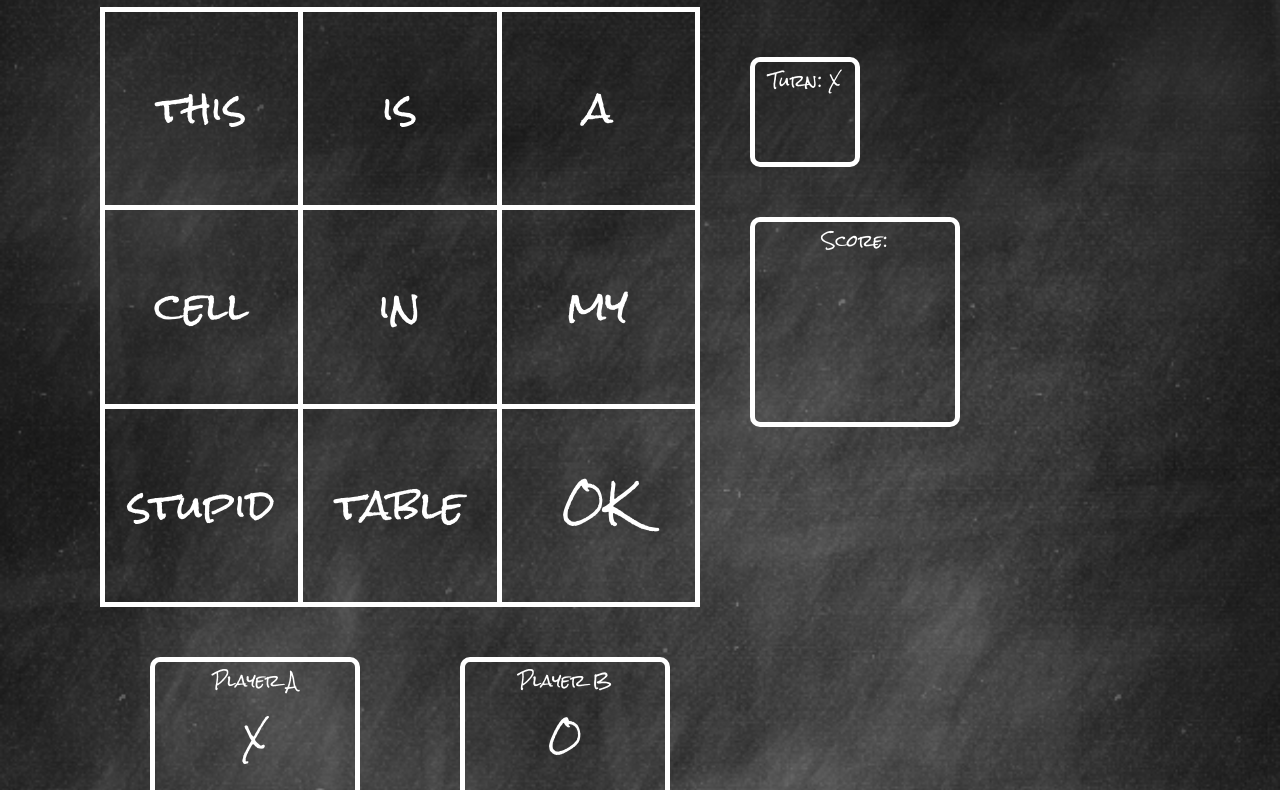
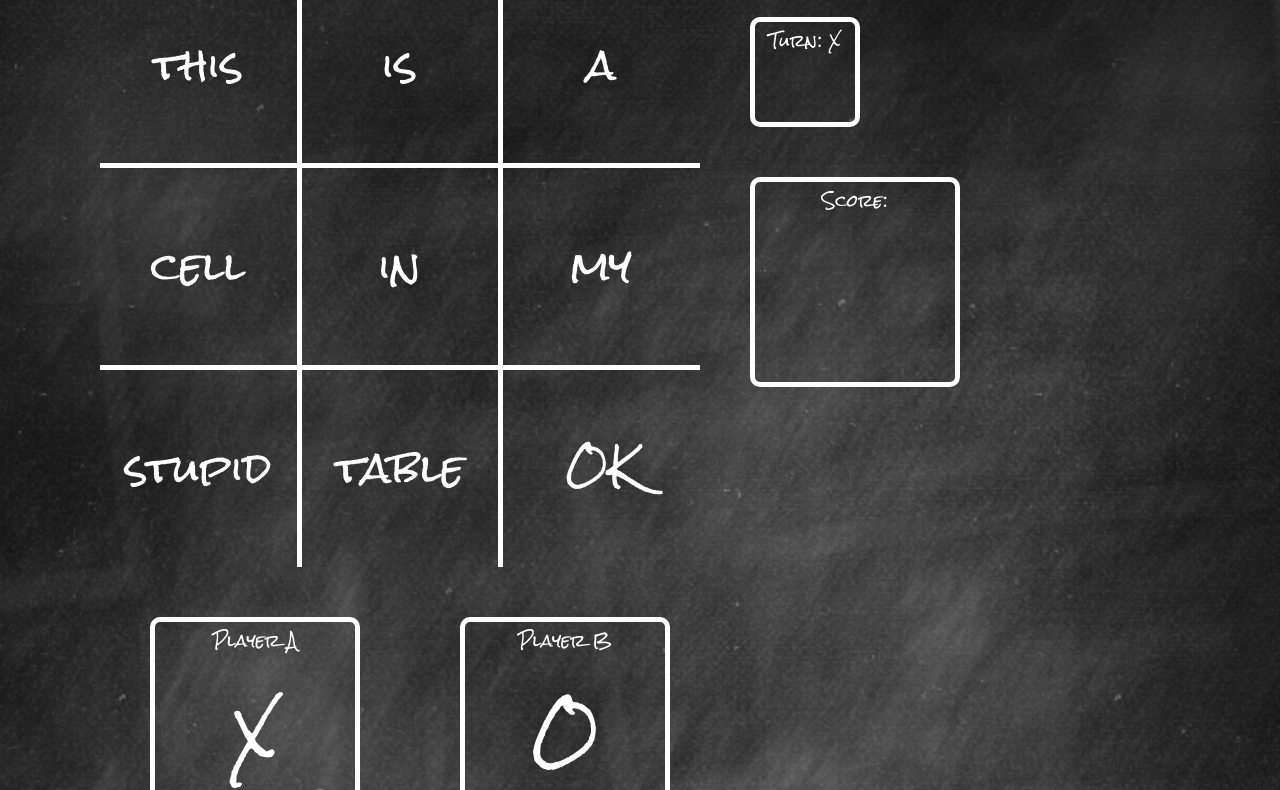
Before and after one commit to raq929/tic-tac-toe, a plain HTML site: page index.html in a window 1280 px wide. Shown: the part 113-903 px from the top of the page. Drawn offline with Linux system fonts and the light colour scheme; a web font is replaced by a local one.

Commit message:
finish syling of board squares

```diff
--- a/index.html
+++ b/index.html
@@ -2,12 +2,14 @@
 <html>
 <head>
   <title>Tic-tac-toe</title>
-  <link rel="stylesheet" type="text/css" href= "stylesheet.css">
-  <link href='https://fonts.googleapis.com/css?family=Rock+Salt' rel='stylesheet' type='text/css'>
+  <link rel='stylesheet' type='text/css' href='https://fonts.googleapis.com/css?family=Rock+Salt'>
+  <link rel='stylesheet' type='text/css' href= 'stylesheet.css'>
+  <link rel='stylesheet' type='text/css' href= 'squares.css'>
+
 </head>
 <body>
   <h1>Tic-tac-toe</h1>
-  <div class = 'board'>
+  <div class='board'>
     <table class='board'>
     <tr>
       <td class = 'square one'>this</td>
--- /dev/null
+++ b/squares.css
@@ -0,0 +1,55 @@
+.one {
+  border-top: 0;
+  border-right: 5px solid white;
+  border-bottom: 5px solid white;
+  border-left: 0;
+}
+
+.two {
+  border-top: 0;
+  border-right: 5px solid white;
+  border-bottom: 5px solid white;
+  border-left: 5px solid white;
+}
+
+.three {
+  border-top: 0;
+  border-right: 0;
+  border-bottom: 5px solid white;
+  border-left: 5px solid white;
+}
+
+.four {
+  border-top: 5px solid white;
+  border-right: 5px solid white;
+  border-bottom: 5px solid white;
+  border-left: 0;
+}
+
+.six {
+  border-top: 5px solid white;
+  border-right: 0;
+  border-bottom: 5px solid white;
+  border-left: 5px solid white;
+}
+
+.seven {
+  border-top: 5px solid white;
+  border-right: 5px solid white;
+  border-bottom: 0;
+  border-left: 0;
+}
+
+.eight{
+  border-top: 5px solid white;
+  border-right: 5px solid white;
+  border-bottom: 0;
+  border-left: 5px solid white;
+}
+
+.nine {
+  border-top: 5px solid white;
+  border-right: 0;
+  border-bottom: 0;
+  border-left: 5px solid white;
+}
--- a/stylesheet.css
+++ b/stylesheet.css
@@ -1,6 +1,6 @@
 @font-face {
-  font-family:'Drawing Guides';
-  src: url('fonts/Drawing Guides.tff') format('truetype');
+  font-family:'EraserDust';
+  src: url('EraserDust.tff') format('truetype');
 }
 
 
@@ -18,7 +18,7 @@ body {
 
 
 h1 {
-  font-family: 'Rock Salt', cursive;
+  font-family: 'EraserDust';
   text-align: center;
   color:white;
 }
@@ -51,7 +51,8 @@ table {
 }
 
 .square:hover {
-  background-color: blue;
+  background-color: #4c4c4c;
+  border-radius:10px;
 }
 
 
@@ -87,7 +88,7 @@ table {
 }
 
 .playerA {
-   height: 200px;
+  height: 200px;
   width: 200px;
   margin: 50px;
   border: solid white 5px;
@@ -97,7 +98,7 @@ table {
 }
 
 .playerB {
-   height: 200px;
+  height: 200px;
   width: 200px;
   margin: 50px;
   border: solid white 5px;
@@ -106,5 +107,5 @@ table {
 }
 
 .letter {
-  font-size: 200%;
+  font-size: 400%;
 }
```
Also changed, not shown: Drawing Guides.ttf (added), EraserDust.ttf (added), EraserRegular.ttf (added).
